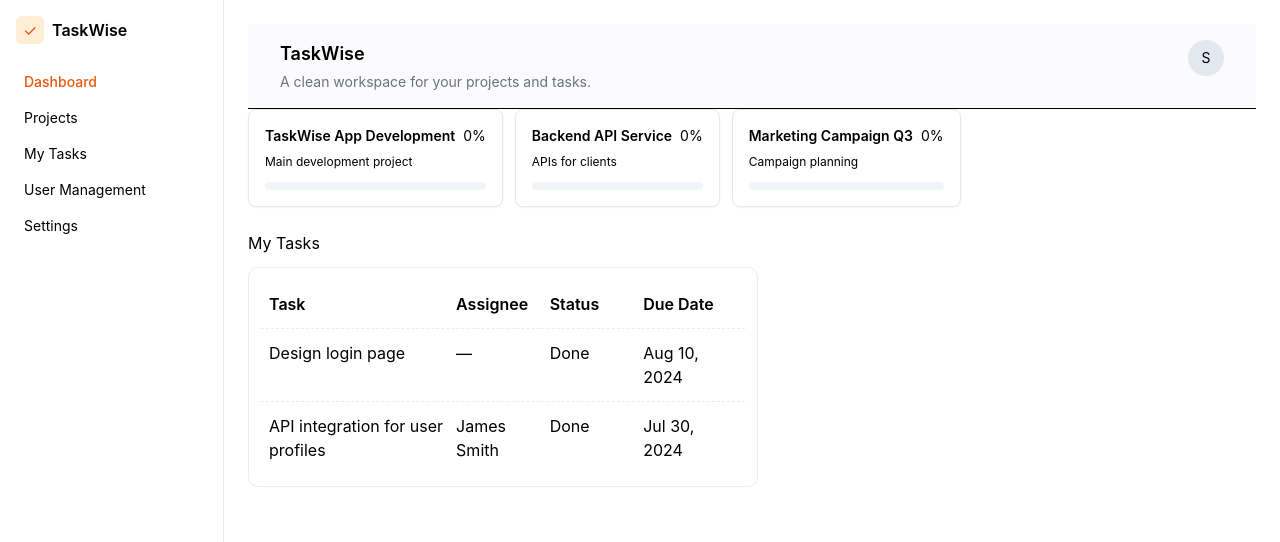
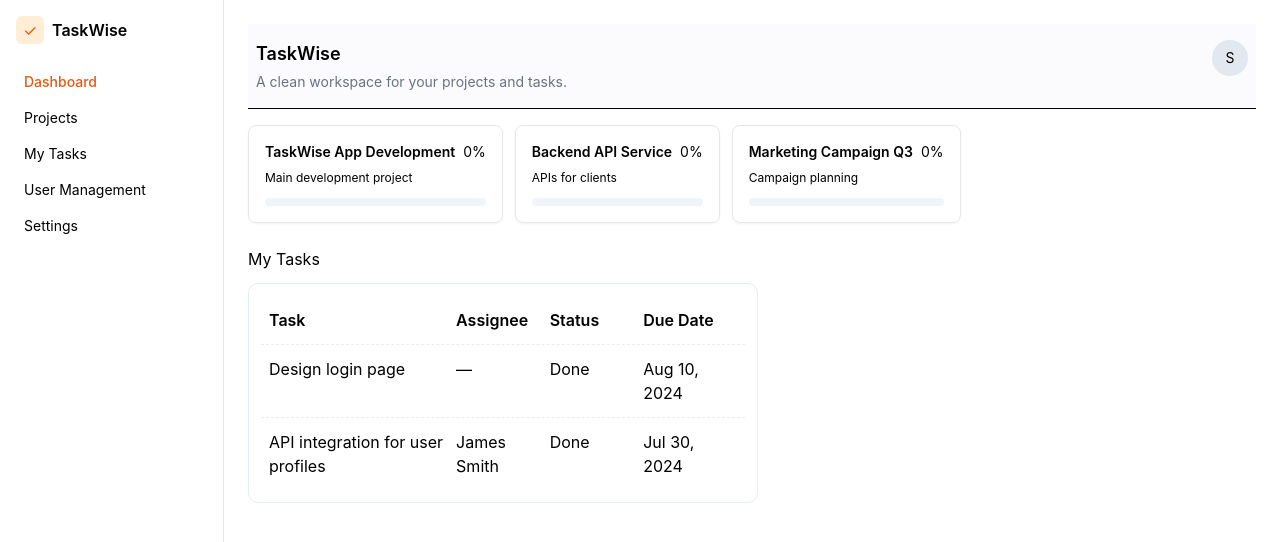
Before and after one commit to anusua-roy/task-wise, a React (Vite) app in the folder frontend/: page /dashboard in a window 1280 px wide. Both pictures are taken after a click on the button "Sign in with SSO". Shown: the top 542 px of the page. Built offline with nearby package versions, Linux system fonts and the light colour scheme.

Commit message:
updated header, add project button added

```diff
--- a/frontend/src/components/Header.tsx
+++ b/frontend/src/components/Header.tsx
@@ -21,7 +21,7 @@ const ROUTE_META = [
     description: "Detailed view of the selected project and its tasks.",
   },
   {
-    test: (p: string) => p.startsWith("/my-tasks"),
+    test: (p: string) => p.startsWith("/tasks"),
     title: "My Tasks",
     description: "Tasks assigned to you and your current progress.",
   },
@@ -73,13 +73,14 @@ export default function Header() {
   }, [title]);
 
   return (
-    <header className="border-b bg-[color:var(--bg)] border-[color:var(--muted-border)]">
-      <div className="max-w-5xl mx-auto px-4 sm:px-6 lg:px-8 py-4 flex items-start justify-between gap-4">
-
+    <header className="border-b bg-[color:var(--bg)] border-[color:var(--muted-border)] mb-4">
+      <div className="w-full mx-auto px-2 sm:px-2 lg:px-2 py-4 flex items-start justify-between gap-4">
         {/* Dynamic Title + Description */}
         <div>
           <h1 className="text-lg font-semibold">{title}</h1>
-          <p className="text-sm text-[color:var(--muted)] mt-1">{description}</p>
+          <p className="text-sm text-[color:var(--muted)] mt-1">
+            {description}
+          </p>
         </div>
 
         {/* Avatar + Menu */}
--- a/frontend/src/pages/Projects.tsx
+++ b/frontend/src/pages/Projects.tsx
@@ -4,13 +4,13 @@ import Sidebar from "../components/Sidebar";
 import Header from "../components/Header";
 import ProjectCard from "../components/ProjectCard";
 import { PROJECTS } from "../data/projects";
-import { PROJECT_TYPE } from "../types/project.type";
+import { Project } from "../types/project.type";
 import { ROUTE_NAMES } from "../routes/constants";
 
 export default function Projects() {
   const [q, setQ] = useState("");
   const navigate = useNavigate();
-  const [items] = useState<PROJECT_TYPE[]>(PROJECTS);
+  const [items] = useState<Project[]>(PROJECTS);
 
   const filtered = useMemo(() => {
     const t = q.trim().toLowerCase();
@@ -31,6 +31,12 @@ export default function Projects() {
           placeholder="Search projects"
           className="w-full sm:w-64 p-2.5 rounded-lg border border-border bg-white text-sm"
         />
+        <button
+          // onClick={onCreateClick}
+          className="px-3 py-2 rounded-lg bg-orange-600 text-white"
+        >
+          Add Project
+        </button>
       </div>
 
       <section className="grid grid-cols-1 sm:grid-cols-2 lg:grid-cols-3 gap-4">
```
